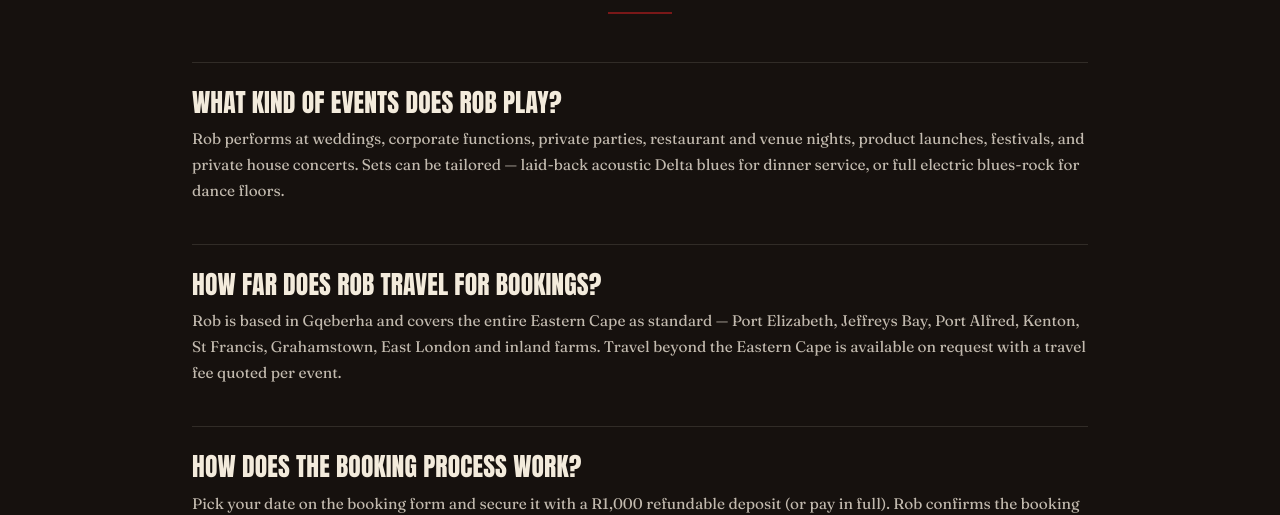
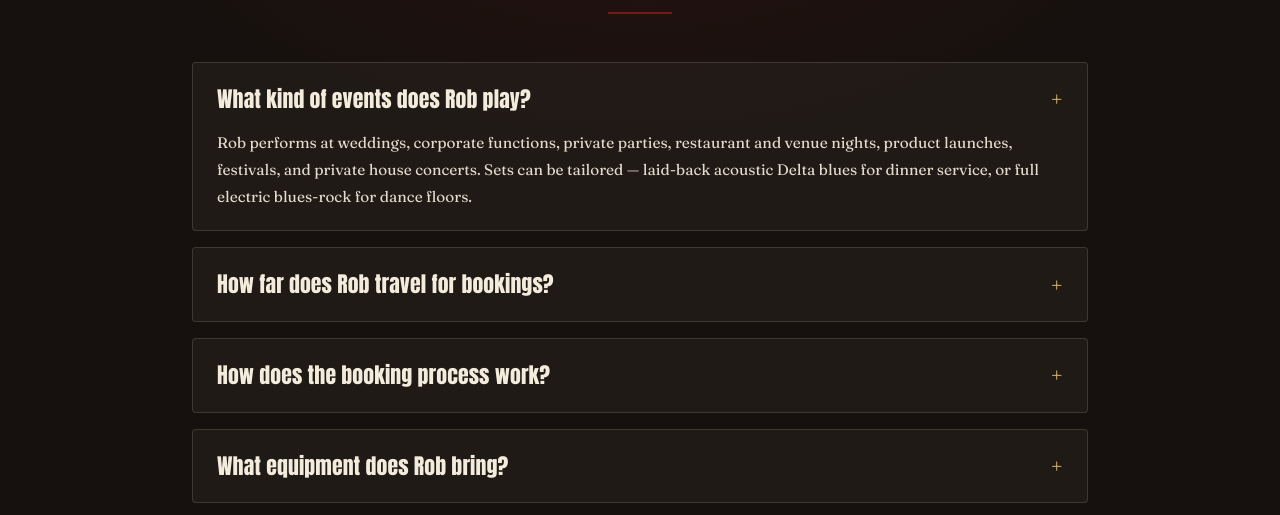
Before and after one commit to Digiiworks/rob-thompson, a Next.js app: page /book in a window 1280 px wide. Shown: the part 1393-1908 px from the top of the page. Built offline with nearby package versions, Linux system fonts and the light colour scheme; no server answers.

Commit message:
Link WhatsApp word to wa.me on contact page

```diff
--- a/src/app/book/page.tsx
+++ b/src/app/book/page.tsx
@@ -95,7 +95,17 @@ export default function BookPage() {
         dangerouslySetInnerHTML={{ __html: JSON.stringify(faqLdJson) }}
       />
       <section className="relative px-6 md:px-10 py-24" style={{ background: "#16110e" }}>
-        <div className="max-w-4xl mx-auto">
+        <div
+          aria-hidden
+          style={{
+            position: "absolute",
+            inset: 0,
+            background:
+              "radial-gradient(60% 50% at 50% 0%, rgba(122,24,24,0.22), transparent 70%), radial-gradient(40% 40% at 100% 100%, rgba(201,169,107,0.10), transparent 70%)",
+            pointerEvents: "none",
+          }}
+        />
+        <div className="relative max-w-4xl mx-auto">
           <span
             style={{
               fontFamily: "var(--font-fraunces)",
@@ -131,31 +141,60 @@ export default function BookPage() {
               margin: "0 auto 3rem",
             }}
           />
-          <div className="space-y-10">
-            {faqs.map((f) => (
-              <div key={f.q} style={{ borderTop: "1px solid rgba(243,235,220,0.12)", paddingTop: "1.75rem" }}>
-                <h3
+          <div style={{ display: "flex", flexDirection: "column", gap: "1rem" }}>
+            {faqs.map((f, i) => (
+              <details
+                key={f.q}
+                open={i === 0}
+                style={{
+                  background: "rgba(243,235,220,0.04)",
+                  border: "1px solid rgba(243,235,220,0.14)",
+                  borderRadius: 4,
+                  padding: "1.25rem 1.5rem",
+                  color: "#f3ebdc",
+                }}
+              >
+                <summary
                   style={{
+                    listStyle: "none",
+                    cursor: "pointer",
+                    display: "flex",
+                    justifyContent: "space-between",
+                    alignItems: "center",
+                    gap: "1rem",
                     fontFamily: "var(--font-anton)",
-                    fontSize: "clamp(20px, 2vw, 26px)",
+                    fontSize: "clamp(18px, 1.7vw, 23px)",
                     letterSpacing: "0.005em",
                     color: "#f3ebdc",
-                    marginBottom: "0.75rem",
                   }}
                 >
-                  {f.q}
-                </h3>
+                  <span>{f.q}</span>
+                  <span
+                    aria-hidden
+                    style={{
+                      fontFamily: "var(--font-fraunces)",
+                      fontSize: "1.4rem",
+                      lineHeight: 1,
+                      color: "#c9a96b",
+                      flexShrink: 0,
+                    }}
+                  >
+                    +
+                  </span>
+                </summary>
                 <p
                   style={{
+                    marginTop: "0.9rem",
                     fontFamily: "var(--font-fraunces)",
                     fontSize: "clamp(15px, 1.2vw, 17px)",
-                    lineHeight: 1.7,
-                    color: "rgba(243,235,220,0.78)",
+                    lineHeight: 1.75,
+                    color: "#f3ebdc",
+                    opacity: 0.92,
                   }}
                 >
                   {f.a}
                 </p>
-              </div>
+              </details>
             ))}
           </div>
         </div>
--- a/src/app/contact/page.tsx
+++ b/src/app/contact/page.tsx
@@ -154,7 +154,7 @@ export default function ContactPage() {
               color: "rgba(243,235,220,0.82)",
             }}
           >
-            The fastest way to reach Rob is WhatsApp — most messages get a reply within a few hours during the day. For detailed quotes or venue specs, email <a href="mailto:bookings@robthompson.co.za" style={{ color: "#c9a96b", textDecoration: "underline", textUnderlineOffset: "3px" }}>bookings@robthompson.co.za</a> with your date, location, and event type, and Rob will come back to you with availability and pricing.
+            The fastest way to reach Rob is <a href="https://wa.me/27768967076" target="_blank" rel="noopener noreferrer" style={{ color: "#c9a96b", textDecoration: "underline", textUnderlineOffset: "3px" }}>WhatsApp</a> — most messages get a reply within a few hours during the day. For detailed quotes or venue specs, email <a href="mailto:bookings@robthompson.co.za" style={{ color: "#c9a96b", textDecoration: "underline", textUnderlineOffset: "3px" }}>bookings@robthompson.co.za</a> with your date, location, and event type, and Rob will come back to you with availability and pricing.
           </p>
         </div>
       </section>
```
